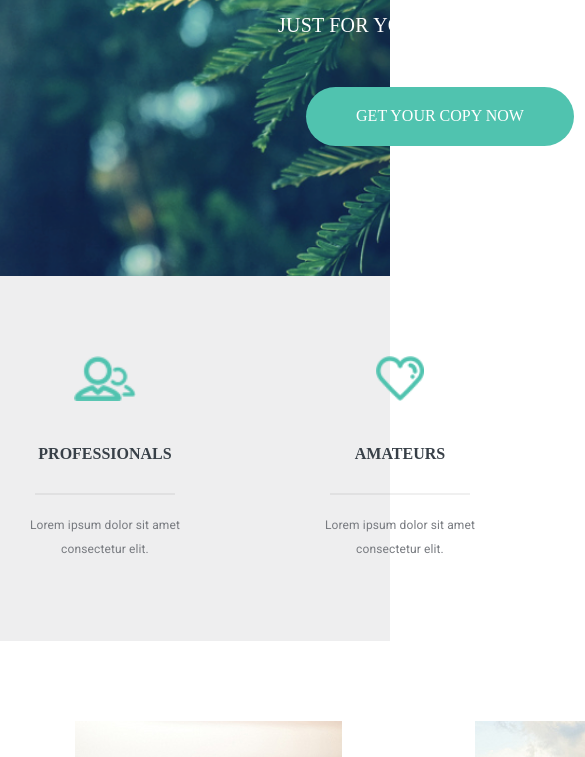
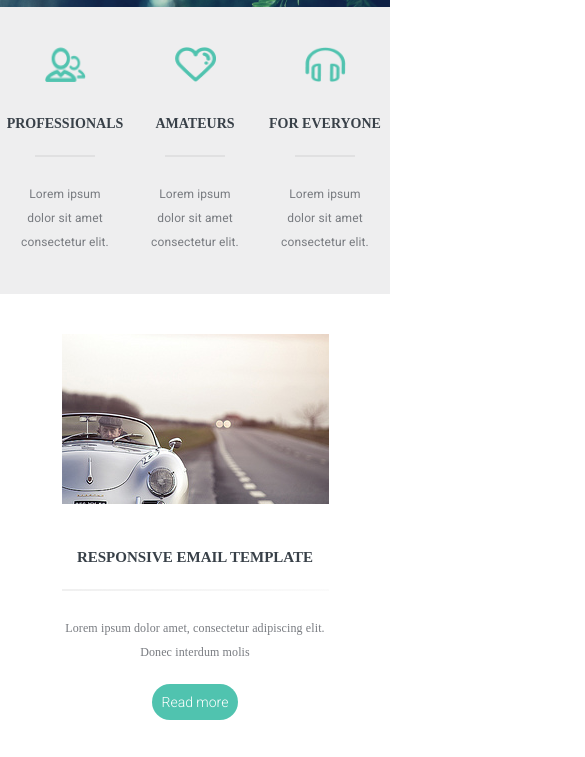
Before and after one commit to pavelbaranchuk/Elena-website-markup, a website: page index.html in a window 390 px wide. Shown: the part 436-1193 px from the top of the page, 585 px wide, since content can reach past the window. Drawn offline with nearby package versions, Linux system fonts and the light colour scheme; files that its build step writes are made by us from their sources.

Commit message:
Added responsiveness

```diff
--- a/scss/_variables.scss
+++ b/scss/_variables.scss
@@ -1,8 +1,8 @@
-$container-width: 800px;
+$container-width: 1024px;
 $medium-padding: 40px;
 
 $color-1: #eeeeef;
-$color-2: white;
+$color-2: #ffffff;
 $color-3: black;
 $color-4: #384048;
 $color-5: #50c3af;
@@ -17,6 +17,13 @@ $light-weight: 300;
 $basic-font-stack: PTSans-Regular, AdobeInvisFont, MyriadPro-Regular;
 $heading-font-stack: PTSans-Bold, AdobeInvisFont, MyriadPro-Regular, $basic-font-stack;
 
-$medium-break-point: 1024px;
-$small-break-point: 768px;
-$xsmall-break-point: 480px;
+@mixin to640 {
+    @media only screen and (max-width: 768px + 17px) {
+      @content;
+    }
+  }
+  @mixin to480 {
+    @media only screen and (max-width: 480px + 17px) {
+      @content;
+    }
+  }
--- a/scss/components/_actions.scss
+++ b/scss/components/_actions.scss
@@ -16,7 +16,7 @@
         display: flex;
         justify-content: space-around;
         align-items: center;
-      }
+    }
 
     &__button {
       background: $color-5;
@@ -37,7 +37,7 @@
         position: absolute;
         left: 0px;
         right: 0px;
-        bottom: -2rem;
+        bottom: -25px;
         height: 2px;
         opacity: 0.06;
         background: linear-gradient(to right, black, #b8b8b8);
@@ -63,4 +63,33 @@
     &__button-text {
       font-size: 14px;
     }
+
+    @include to640 {
+      &__item {
+        max-width: 200px;
+      }
+    }
+    @include to480 {
+      &__content {
+        flex-direction: column;
+        margin-bottom: 40px;
+        text-align: center;
+      }
+
+      &__button {
+        margin: 5px 0 0 0;
+      }
+
+      &__item {
+        max-width: 300px;
+
+        &-second {
+          margin-bottom: 40px;
+        }
+      }
+
+      &__text {
+        text-align: left;
+      }
+    }
   }
--- a/scss/components/_categories.scss
+++ b/scss/components/_categories.scss
@@ -16,7 +16,7 @@
   &__heading {
     position: relative;
     color: #384048;
-    font-size: 12pt;
+    font-size: 15px;
     text-transform: uppercase;
     margin: 40px 0 50px;
 
@@ -25,7 +25,7 @@
       position: absolute;
       left: 35px;
       right: 35px;
-      bottom: -2rem;
+      bottom: -25px;
       height: 2px;
       opacity: 0.06;
       background: $color-3;
@@ -35,7 +35,8 @@
   &__image {
     align-content: center;
     text-align: center;
-    min-height: 45px;
+    height: 45px;
+    width: 50px;
     margin-top: 80px;
   }
 
@@ -47,4 +48,24 @@
     margin-bottom: 80px;
     color: $color-6;
   }
+
+  @include to640 {
+    &__heading {
+      font-size: 14px;
+      margin: 30px 0 50px;
+    }
+
+    &__image {
+      align-content: center;
+      text-align: center;
+      height: 35px;
+      width: 41px;
+      margin-top: 40px;
+    }
+
+    &__text {
+      margin-bottom: 40px;
+      padding: 0 20px 0 20px;
+    }
+  }
 }
--- a/scss/components/_container.scss
+++ b/scss/components/_container.scss
@@ -1,6 +1,6 @@
 .container {
   height: 100%;
-  width: $container-width;
+  max-width: $container-width;
   overflow: hidden;
   box-sizing: border-box;
   margin: 0 auto;
--- a/scss/components/_feature.scss
+++ b/scss/components/_feature.scss
@@ -8,7 +8,8 @@
         display: flex;
         justify-content: space-between;
         align-items: center;
-      }
+        padding: 0 40px 0 40px;
+    }
 
     &__button {
       background: $color-5;
@@ -30,7 +31,7 @@
     &__heading {
       position: relative;
       color: $color-4;
-      font-size: 12pt;
+      font-size: 16px;
       text-transform: uppercase;
       margin: 40px 0 50px;
 
@@ -39,7 +40,7 @@
         position: absolute;
         left: 0;
         right: 0;
-        bottom: -2rem;
+        bottom: -25px;
         height: 2px;
         opacity: 0.06;
         background: $color-3;
@@ -61,4 +62,40 @@
         margin-bottom: 20px;
         color: $color-6;
     }
+
+    @include to640 {
+      &__heading {
+        font-size: 12px;
+      }
+
+      &__image {
+        height: 120px;
+        width: 150px;
+        margin-top: 40px;
+      }
+
+      &__cotent {
+        padding: 0;
+      }
+    }
+    @include to480 {
+      &__content {
+        flex-direction: column;
+        margin-top: 40px;
+      }
+
+      &__item {
+        max-width: 300px;
+      }
+
+      &__image {
+        height: 200px;
+        width: 300px;
+        margin-top: 0;
+      }
+
+      &__heading {
+        font-size: 16px;
+      }
+    }
   }
--- a/scss/components/_featured.scss
+++ b/scss/components/_featured.scss
@@ -14,7 +14,7 @@
             position: absolute;
             left: 200px;
             right: 200px;
-            bottom: -2rem;
+            bottom: -25px;
             height: 2px;
             opacity: 0.06;
             background: $color-2;
@@ -24,15 +24,16 @@
     &__menu {
         margin: 10px 0 60px;
         display: flex;
-        justify-content: space-between;
+        justify-content: space-around;
         flex-wrap: wrap;
         padding-left: 0;
         opacity: 0.6;
-        padding: 20px 0 50px 0;
+        padding: 20px 0 40px 0;
 
         &-item {
           display: inline-block;
           font-size: 28px;
+          line-height: 18px;
           }
 
           &-one {
@@ -63,4 +64,25 @@
         color: $color-2;
         padding: 0 10px 0 0;
     }
+
+    @include to640 {
+        &__heading {
+            margin: 40px 0 20px;
+            &:after {
+              display: none;
+            }
+        }
+
+        &__menu {
+            margin: 10px 0 20px;
+        }
+    }
+    @include to480 {
+      &__menu {
+          &-item {
+            font-size: 18px;
+            line-height: 14px;
+          }
+      }
+    }
 }
--- a/scss/components/_footer.scss
+++ b/scss/components/_footer.scss
@@ -26,4 +26,12 @@
     color: $color-6;
   }
 
+  @include to640 {
+
+  }
+  @include to480 {
+    &__item {
+      font-size: 12px;
+    }
+  }
 }
--- a/scss/components/_header.scss
+++ b/scss/components/_header.scss
@@ -4,33 +4,50 @@
   color: $color-2;
 
   &__menu {
-    margin: 5.7rem 0 5.3rem;
+    margin: 70px 0 80px;
 
     &-item {
       display: inline-block;
-      margin: 0 3rem 0 0;
+      margin: 0 30px 0 0;
     }
   }
 
   &__subheading {
-    font: normal normal 15pt $heading-font-stack;
+    position: relative;
+    font: normal normal 16px $heading-font-stack;
     max-width: 615px;
     margin: 0 auto 62px;
     line-height: 24px;
     letter-spacing: .01em;
+
+    &:before,
+    &:after {
+      content: "";
+      position: absolute;
+      height: 2px;
+      background-color: rgba(255, 255, 255, 0.24);
+      width: 100px;
+      top: 50%;
+      transform: translateY(-50%);
+    }
+    &:before {
+      left: 75px;
+    }
+    &:after {
+      right: 75px;
+    }
   }
 
   &__status {
     color: $color-2;
     margin: -20px 0 28px 0;
-    font-size: 53pt;
+    font-size: 50px;
     font-family: 'Ubuntu', sans-serif;
   }
 
   &__name {
-    color: $color-2;
     margin: 120px 0 0 0;
-    font-size: 52pt;
+    font-size: 50pt;
     font-family: myBelinda;
   }
 
@@ -46,31 +63,54 @@
 
   &__link {
     color: $color-2;
-    font: normal normal 13pt 'OpenSans-Semibold', $basic-font-stack;
+    font: normal normal 15px 'OpenSans-Semibold', $basic-font-stack;
     text-decoration: none;
   }
 
-  @media only screen and (max-width: $small-break-point) {
-    padding: 0 $medium-padding;
+  @include to640 {
+    padding: 30px 0;
+    &__heading {
+      margin-bottom: 15px;
+      font-size: 30px;
+      line-height: 40px;
+    }
 
     &__subheading {
-      margin-bottom: 60px;
+      margin-bottom: 40px;
+      font-size: 16px;
+      &:before,
+      &:after {
+        display: none;
+      }
+    }
+
+    &__button {
+      background: $color-5;
+      border-radius: 30px;
+      padding: 15px 30px;
+      margin: 0 0 40px 0;
+      font-size: 15px;
     }
 
     &__menu {
-      margin: 2rem auto;
+      margin-bottom: 50px;
+    }
 
+    &__name {
+      margin: 70px 0 0 0;
+    }
+    &__status {
+      font-size: 35px;
+    }
+  }
+  @include to480 {
+    padding: 20px 0 15px;
+
+    &__menu {
       &-item {
-        display: block;
-        margin: {
-          bottom: 2rem;
-          right: 0;
-        }
+        margin: 0 20px 0 0;
       }
     }
-  }
-
-  @media only screen and (max-width: $xsmall-break-point) {
 
     &__subheading {
       margin-bottom: 40px;
--- a/scss/components/_supported.scss
+++ b/scss/components/_supported.scss
@@ -11,6 +11,7 @@
       display: flex;
       justify-content: space-between;
       align-items: center;
+      padding: 0 40px 0 40px;
       }
 
     &__button {
@@ -35,7 +36,7 @@
         position: absolute;
         left: 0;
         right: 0;
-        bottom: -2rem;
+        bottom: -25px;
         height: 2px;
         opacity: 0.06;
         background: linear-gradient(to right, black, #b8b8b8);
@@ -61,5 +62,27 @@
 
     &__button-text {
         font-size: 14px;
+    }
+
+    @include to640 {
+      &__content {
+        max-width: 460px;
+        padding: 0;
       }
+
+      &__button {
+        margin: 5px 0 40px 0;
+      }
+
+    }
+    @include to480 {
+      &__content {
+        max-width: 300px;
+        text-align: center;
+      }
+
+      &__text {
+        text-align: left;
+      }
+    }
   }
--- a/scss/components/_templates.scss
+++ b/scss/components/_templates.scss
@@ -1,14 +1,14 @@
 .templates {
     &__item {
       display: inline-block;
-      max-width: 250px;
+      max-width: 267px;
     }
 
     &__content {
-        display: flex;
-        justify-content: space-around;
-        align-items: center;
-      }
+      display: flex;
+      justify-content: space-around;
+      align-items: center;
+    }
 
     &__button {
       background: $color-5;
@@ -20,7 +20,7 @@
     &__heading {
       position: relative;
       color: #384048;
-      font-size: 12pt;
+      font-size: 15px;
       text-transform: uppercase;
       margin: 40px 0 50px;
 
@@ -29,7 +29,7 @@
         position: absolute;
         left: 0px;
         right: 0px;
-        bottom: -2rem;
+        bottom: -25px;
         height: 2px;
         opacity: 0.06;
         background: linear-gradient(to right, black, #b8b8b8);
@@ -43,10 +43,6 @@
       margin-top: 80px;
     }
 
-    &__article-heading {
-      align-items: center;
-    }
-
     &__text {
       margin-bottom: 20px;
       color: #787b80;
@@ -56,4 +52,61 @@
     &__button-text {
       font-size: 14px;
     }
+
+    @include to640 {
+      &__image {
+        max-width: 220px;
+        margin-top: 40px;
+      }
+
+      &__content {
+        text-align: center;
+      }
+
+      &__heading {
+        font-size: 13px;
+
+        &:after {
+          left: 20px;
+          right: 20px;
+        }
+      }
+
+      &__text {
+        padding: 0 10px 0 10px;
+      }
+
+      &__button {
+        margin: 0 0 40px 0;
+      }
+    }
+
+    @include to480 {
+
+      &__content {
+        flex-direction: column;
+      }
+
+      &__image {
+        margin-top: 0;
+        max-width: 267px;
+      }
+
+      &__content {
+        margin-top: 40px;
+      }
+
+      &__heading {
+        font-size: 15px;
+
+        &:after {
+          left: 0;
+          right: 0;
+        }
+      }
+
+      &__text {
+        padding: 0;
+      }
+    }
   }
--- a/scss/components/_text.scss
+++ b/scss/components/_text.scss
@@ -4,7 +4,11 @@
   line-height: 24px;
   letter-spacing: .01em;
 
-  @media only screen and (max-width: $small-break-point) {
+  @media only screen and (max-width: 768px) {
+    font-size: 12px;
+  }
+
+  @include to640 {
     font-size: 12px;
   }
 }
--- a/scss/components/_themeforest.scss
+++ b/scss/components/_themeforest.scss
@@ -1,5 +1,4 @@
 .themeforest {
-  //height: 700px;
   background: $color-2;
 
   &__content {
@@ -26,9 +25,9 @@
     &:after {
       content: "";
       position: absolute;
-      left: 0px;
-      right: 0px;
-      bottom: -2rem;
+      left: 20px;
+      right: 20px;
+      bottom: -25px;
       height: 2px;
       opacity: 0.06;
       background: linear-gradient(to right, black, #b8b8b8);
@@ -51,11 +50,6 @@
     margin-top: -120px;
   }
 
-  &__image-container {
-    display: inline-block;
-    margin-top: 100px;
-  }
-
   &__text {
     margin-bottom: 20px;
     color: $color-6;
@@ -64,4 +58,29 @@
   &__button-text {
     font-size: 14px;
   }
+
+  @include to640 {
+    &__content {
+      flex-direction: column;
+      text-align: center;
+    }
+
+    &__image-container {
+      max-width: 320px;
+      margin-top: 40px
+    }
+
+    &__heading {
+      margin: 40px 0 45px;
+    }
+
+    &__text {
+      text-align: left;
+      padding: 0 10px 0 10px;
+    }
+
+    &__button {
+      margin-bottom: 40px;
+    }
+  }
 }
```
Also changed, not shown: index.html (+8 -8 lines), scss/components/_heading.scss (+0 -18 lines).
